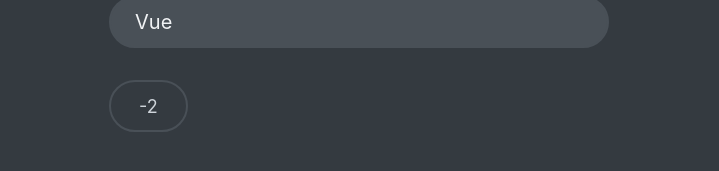
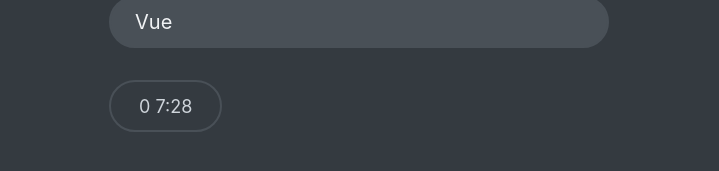
Before and after one commit to EngrPahati/react-quiz, a React (Create React App) app: page / in a window 1280 px wide. Both pictures are taken after a click on the button "Let's Start". Shown: the part 569-740 px from the top of the page, without its empty margins (281-1000 px from the left). Built offline with nearby package versions, Linux system fonts and the light colour scheme; data requests are answered from the project's data file.

Commit message:
add constant of SECONDS_PER_QUESTION and fix timer formatting

```diff
--- a/src/components/App.js
+++ b/src/components/App.js
@@ -10,6 +10,8 @@
 import FinishScreen from "./FinishScreen";
 import Timer from "./Timer";
 import Footer from "./Footer";
+
+const SECONDS_PER_QUESTION = 30;
 
 const initialState = {
   questions: [],
@@ -39,7 +41,11 @@
       }
 
     case "start":
-      return { ...state, status: "active" }
+      return {
+        ...state,
+        status: "active",
+        secondsRemaining: state.questions.length * SECONDS_PER_QUESTION,
+      }
 
     case "newAnswer":
       const question = state.questions.at(state.index);
--- a/src/components/Timer.js
+++ b/src/components/Timer.js
@@ -1,6 +1,9 @@
 import { useEffect } from "react"
 
-export default function Timer({dispatch, secondsRemaining}) {
+export default function Timer({ dispatch, secondsRemaining }) {
+
+    const mins = Math.floor(secondsRemaining / 60);
+    const seconds = secondsRemaining % 60
 
     useEffect( function() {
         const id = setInterval(() => {
@@ -12,6 +15,8 @@
     }, [dispatch])
 
   return (
-      <div className="timer">{secondsRemaining}</div>
+      <div className="timer">
+          {mins < 10 && "0"} {mins}:{ seconds < 10 && "0"}{seconds}
+      </div>
   )
 }
```
